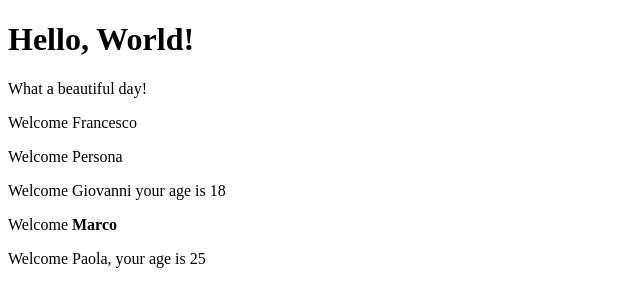
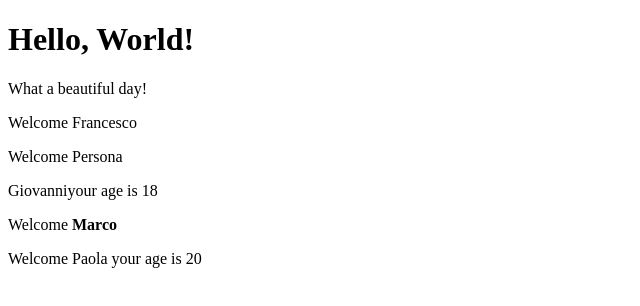
Before and after one commit to Baku305/react-exercises, a React (Create React App) app in the folder react-exercises/: page / in a window 1280 px wide. Shown: the top 306 px of the page, without its empty margins (0-640 px from the left). Built offline with nearby package versions, Linux system fonts and the light colour scheme.

Commit message:
fix/props-05

```diff
--- a/react-exercises/src/Components-03.jsx
+++ b/react-exercises/src/Components-03.jsx
@@ -10,24 +10,24 @@ export class App extends React.Component {
   render() {
     return (
       <div>
-        <span>
+        <div>
           <Hello />
-        </span>
-        <span>
+        </div>
+        <div>
           <Welcome name="Francesco" />
-        </span>
-        <span>
+        </div>
+        <div>
           <Welcome2 />
-        </span>
-        <span>
+        </div>
+        <div>
           <Welcome3 name="Giovanni" age="18" />
-        </span>
-        <span>
+        </div>
+        <div>
           <Welcome4 name="Marco" />
-        </span>
-        <span>
-          <Welcome5 name="Paola" />
-        </span>
+        </div>
+        <div>
+          <Welcome5 name="Paola" age = "20"/>
+        </div>
       </div>
     );
   }
--- a/react-exercises/src/Props-03.jsx
+++ b/react-exercises/src/Props-03.jsx
@@ -3,9 +3,10 @@ import React from "react";
 export class Welcome3 extends React.Component {
   render() {
     return (
-      <p>
-        Welcome {this.props.name} <span>your age is {this.props.age}</span>
-      </p>
+        <div>
+            <span>{this.props.name}</span>
+            <span>your age is {this.props.age}</span>
+        </div>
     );
   }
 }
--- a/react-exercises/src/props-05.jsx
+++ b/react-exercises/src/props-05.jsx
@@ -1,6 +1,7 @@
 import React from "react";
 
 export class Age extends React.Component {
+
   render() {
     return <span> your age is {this.props.age}</span>;
   }
@@ -9,9 +10,10 @@ export class Age extends React.Component {
 export class Welcome5 extends React.Component {
   render() {
     return (
-      <p>
-        Welcome {this.props.name}, <Age age="25" />
-      </p>
+        <div>
+            <span>Welcome {this.props.name}</span>
+            <Age age = {this.props.age}/>
+        </div>
     );
   }
 }
```
